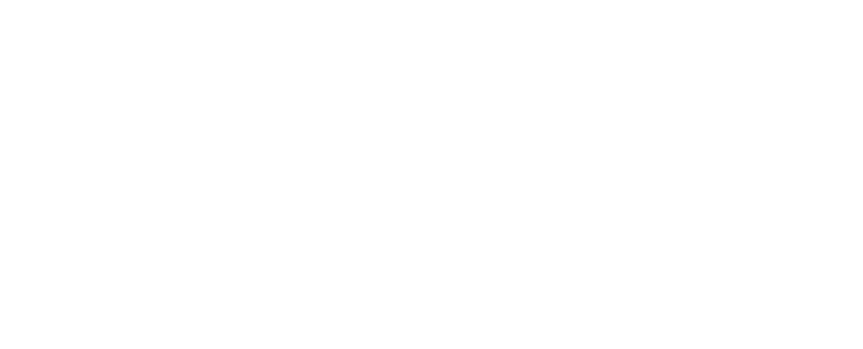
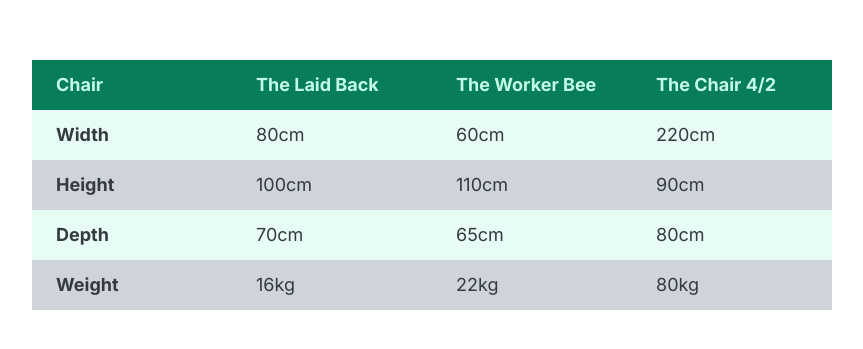
Before and after one commit to Insidiae/jonas-html-css-course, a React (Vite) app in the folder components-and-layout-patterns/: page /demos/table in a window 1280 px wide. Before the commit this address had no page. Shown: the part 215-564 px from the top of the page, without its empty margins (208-1071 px from the left). Built offline with nearby package versions, Linux system fonts and the light colour scheme.

Commit message:
Add Table Component

```diff
--- a/components-and-layout-patterns/src/App.jsx
+++ b/components-and-layout-patterns/src/App.jsx
@@ -5,6 +5,7 @@
 import Home from "./pages/Home";
 import AccordionDemo from "./pages/AccordionDemo";
 import CarouselDemo from "./pages/CarouselDemo";
+import TableDemo from "./pages/TableDemo";
 import DemoList from "./components/DemoList";
 
 const GlobalStyles = createGlobalStyle`
@@ -32,6 +33,7 @@
               <Route index element={<DemoList />} />
               <Route path="accordion" element={<AccordionDemo />} />
               <Route path="carousel" element={<CarouselDemo />} />
+              <Route path="table" element={<TableDemo />} />
             </Route>
           </Route>
         </Routes>
--- a/components-and-layout-patterns/src/components/DemoList.jsx
+++ b/components-and-layout-patterns/src/components/DemoList.jsx
@@ -12,6 +12,9 @@
         <li>
           <Link to="/demos/carousel">Carousel</Link>
         </li>
+        <li>
+          <Link to="/demos/table">Table</Link>
+        </li>
       </ol>
     </div>
   );
--- /dev/null
+++ b/components-and-layout-patterns/src/components/Table.jsx
@@ -0,0 +1,91 @@
+import * as React from "react";
+import styled from "styled-components";
+import { colors } from "../constants";
+
+function Table({ title, data }) {
+  const columnNames = data.map((item) => item.name);
+  const rows = getRows(data);
+
+  return (
+    <Wrapper>
+      <thead>
+        <Heading>
+          <ColumnName>{title}</ColumnName>
+          {columnNames.map((columnName) => (
+            <ColumnName key={columnName}>{columnName}</ColumnName>
+          ))}
+        </Heading>
+      </thead>
+
+      <tbody>
+        {rows.map((row) => (
+          <Row key={row[0]}>
+            {row.map((cell, idx) => {
+              return idx === 0 ? (
+                <CellHeader key={`${row[0]}-heading`}>{cell}</CellHeader>
+              ) : (
+                <CellItem key={`${row[0]}-${columnNames[idx]}`}>
+                  {cell}
+                </CellItem>
+              );
+            })}
+          </Row>
+        ))}
+      </tbody>
+    </Wrapper>
+  );
+}
+
+function getRows(data) {
+  const rowNames = Object.keys(data[0].details);
+  const rows = Array.from(rowNames, (rowName) => [rowName]);
+
+  for (let { details } of data) {
+    rows.forEach((row) => row.push(details[row[0]]));
+  }
+
+  return rows;
+}
+
+const Wrapper = styled.table`
+  width: 800px;
+  font-size: 18px;
+
+  /* Merge cell borders instead of displaying separate borders for each cell */
+  border-collapse: collapse;
+  /* border: 1px solid ${colors.gray23}; */
+`;
+
+const Heading = styled.tr`
+  background-color: ${colors.primary};
+  color: ${colors.secondary};
+`;
+
+const CellHeader = styled.th`
+  padding: 16px 24px;
+  /* border: 1px solid ${colors.gray23}; */
+  text-align: left;
+  text-transform: capitalize;
+`;
+
+const CellItem = styled.td`
+  padding: 16px 24px;
+  /* border: 1px solid ${colors.gray23}; */
+  text-align: left;
+`;
+
+const ColumnName = styled(CellHeader)`
+  width: 25%;
+`;
+
+const Row = styled.tr`
+  &:nth-child(odd) {
+    background-color: ${colors.white};
+  }
+
+  &:nth-child(even) {
+    background-color: ${colors.gray83};
+  }
+`;
+
+export default Table;
--- /dev/null
+++ b/components-and-layout-patterns/src/pages/TableDemo.jsx
@@ -0,0 +1,51 @@
+import * as React from "react";
+import styled from "styled-components";
+
+import Table from "../components/Table";
+
+export const tableData = [
+  {
+    name: "The Laid Back",
+    details: {
+      width: "80cm",
+      height: "100cm",
+      depth: "70cm",
+      weight: "16kg",
+    },
+  },
+  {
+    name: "The Worker Bee",
+    details: {
+      width: "60cm",
+      height: "110cm",
+      depth: "65cm",
+      weight: "22kg",
+    },
+  },
+  {
+    name: "The Chair 4/2",
+    details: {
+      width: "220cm",
+      height: "90cm",
+      depth: "80cm",
+      weight: "80kg",
+    },
+  },
+];
+
+export default function TableDemo() {
+  return (
+    <Wrapper>
+      <Table title="Chair" data={tableData} />
+    </Wrapper>
+  );
+}
+
+const Wrapper = styled.div`
+  display: flex;
+  justify-content: center;
+  align-items: center;
+
+  width: 100vw;
+  height: 100vh;
+`;
```
